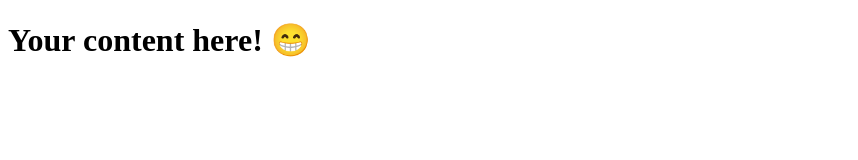
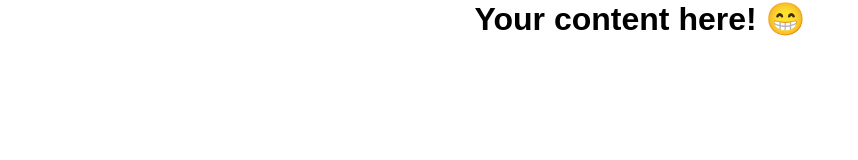
Before and after one commit to leocsar/vanilla-html-template, a plain HTML site: page index.html in a window 1280 px wide. Shown: the whole page, without its empty margins (0-858 px from the left). Drawn offline with Linux system fonts and the light colour scheme; the site is published under a folder, as on GitHub Pages, so addresses that start at the root find nothing.

Commit message:
Fix images

```diff
--- a/index.html
+++ b/index.html
@@ -8,15 +8,15 @@
     <meta name="apple-mobile-web-app-status-bar-style" media="(prefers-color-scheme: light)" content="#FFFFFF"/>
     <meta name="theme-color" media="(prefers-color-scheme: light)" content="#FFFFFF">
 
-    <link rel="manifest" href="/public/manifest.json">
+    <link rel="manifest" href="./public/manifest.json">
 
-    <link rel="apple-touch-icon" href="/public/apple-touch-icon.png">
-    <link rel="shortcut icon" href="/public/favicon.ico" type="image/x-icon">
+    <link rel="apple-touch-icon" href="./public/apple-touch-icon.png">
+    <link rel="shortcut icon" href="./public/favicon.ico" type="image/x-icon">
 
-    <link rel="stylesheet" href="/src/styles/resets.css">
-    <link rel="stylesheet" href="/src/styles/global.css">
-    <link rel="stylesheet" href="/src/styles/desktop.css">
-    <link rel="stylesheet" href="/src/styles/mobile.css">
+    <link rel="stylesheet" href="./src/styles/resets.css">
+    <link rel="stylesheet" href="./src/styles/global.css">
+    <link rel="stylesheet" href="./src/styles/desktop.css">
+    <link rel="stylesheet" href="./src/styles/mobile.css">
 
     <title>Vanilla HTML Template</title>
     <meta name="description" content="A simple HTML5 Template for new projects.">
```
